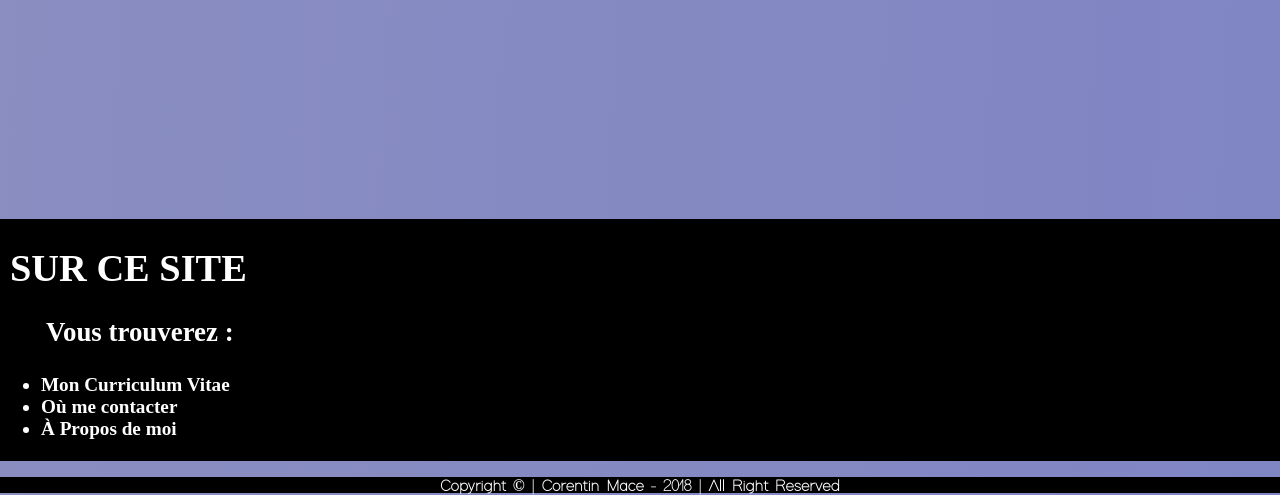
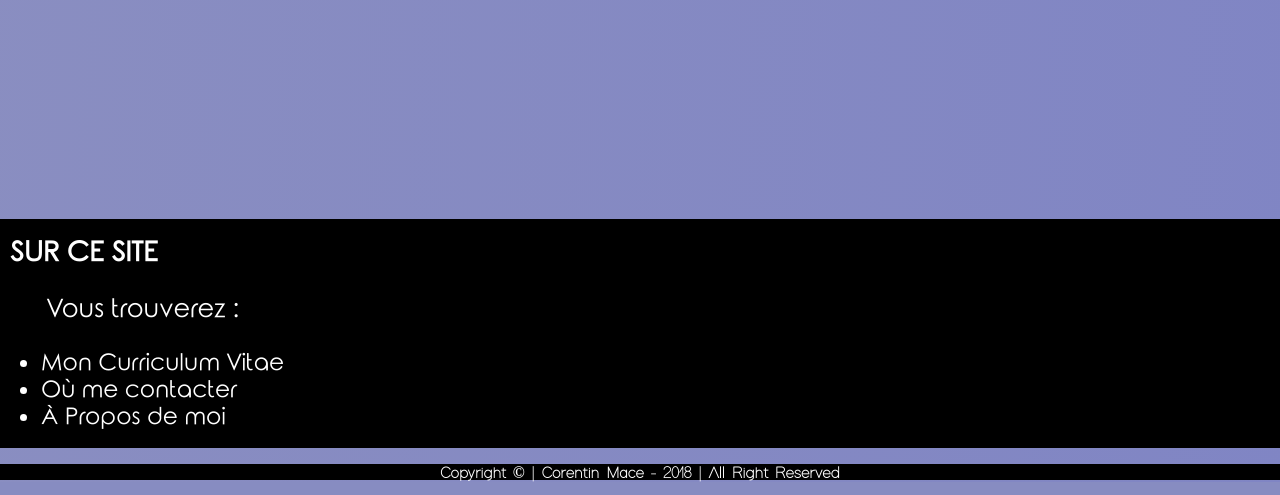
Before and after one commit to corentinmace/portfolio-old, a PHP site: page / in a window 1280 px wide. Shown: the part 628-1123 px from the top of the page. Run offline with PHP 8.4, Linux system fonts and the light colour scheme; some web fonts are replaced.

Commit message:
update globale v1.1.4

```diff
--- a/aboutme.html
+++ b/aboutme.html
@@ -31,7 +31,7 @@
 	</p>
 
 
-		</div>
+</div>
 		</div>
 		<footer>
 			<p>Copyright &copy; | Corentin Mace - 2018 | All Right Reserved<p>
--- a/assets/style/style.css
+++ b/assets/style/style.css
@@ -14,7 +14,7 @@
 
 @font-face {
     font-family: 'rounded';
-    src: url(../fonts/walkaway/rounded.ttf);
+    src: url(../fonts/rounded.ttf);
 }
 /* ------------------------- */
 
@@ -72,9 +72,8 @@ a:hover {
 
 /* Sur ce site */
 .here {
-    font-family: rounded;
-    font-weight: bold;
-    font-size: 120%;
+    font-family: 'rounded';
+
     background-color: black;
     color: white;
     padding: 1px;
@@ -82,18 +81,23 @@ a:hover {
 }
 .here p {
     margin-left: 45px;
-    font-size: 140%;
-
+    font-size: 160%;
+font-family: 'rounded';
 
 }
 
 
 .here h1 {
     padding-left: 9px;
+    font-family: 'rounded';
+    font-size: 170%;
 }
 .here a {
     text-decoration: none;
     color: white;
+}
+.here li {
+  font-size: 145%;
 }
 
 /* ---------------*/
--- a/index.html
+++ b/index.html
@@ -29,6 +29,7 @@
 					<li>Mon <a href="CV.html">Curriculum Vitae</a></li>
 					<li>Où <a href="Contact.html">me contacter</a></li>
 					<li><a href="aboutme.html">À Propos</a> de moi</li>
+
 					</ul>
 		</div>
 		</div>
```
